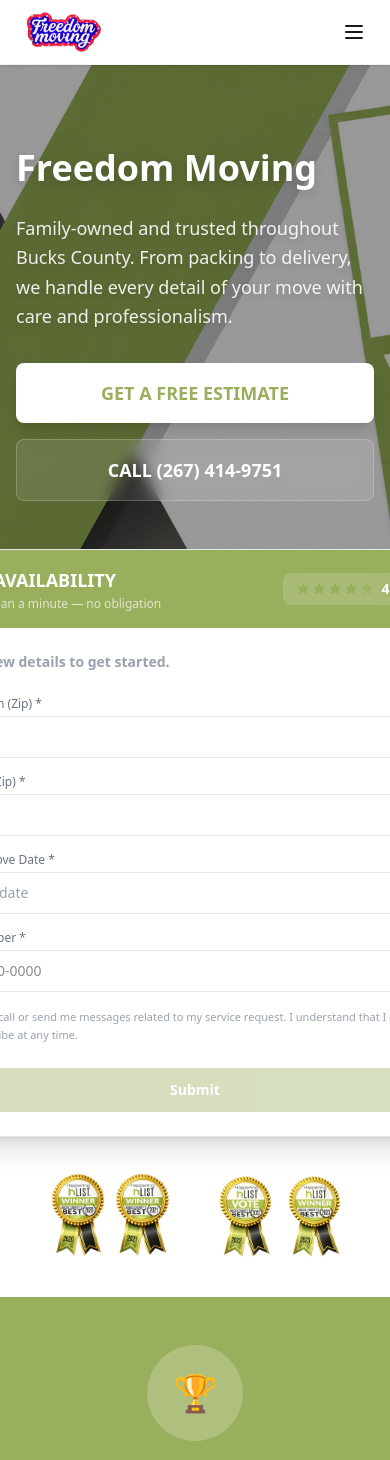
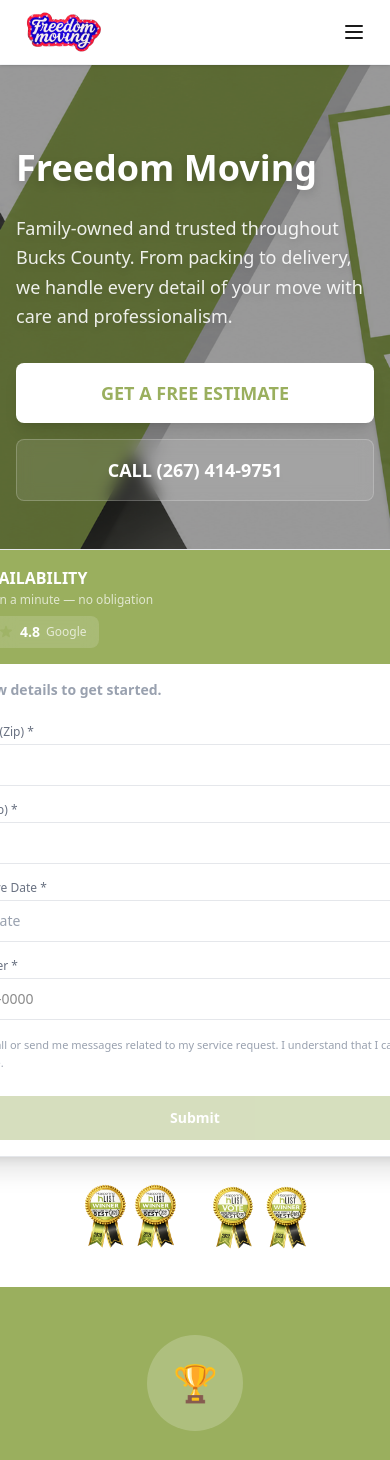
Before and after one commit to jp05831/freedommoversnew, a Next.js app: page / in a window 390 px wide. Shown: the top 1460 px of the page. Built offline with nearby package versions, Linux system fonts and the light colour scheme.

Commit message:
Fix mobile responsiveness - EstimateWizard width, header, padding, award images

```diff
--- a/src/app/page.tsx
+++ b/src/app/page.tsx
@@ -79,16 +79,16 @@
         </div>
 
         {/* Tablet/Mobile: Awards below form */}
-        <div className="flex lg:hidden items-center justify-center gap-6 mt-8">
+        <div className="flex lg:hidden items-center justify-center gap-4 sm:gap-6 mt-6 sm:mt-8">
           <img
             src="/images/award20-21.png"
             alt="Best of Bucks County 2020-2021"
-            className="w-36 h-auto"
+            className="w-28 sm:w-36 h-auto"
           />
           <img
             src="/images/award22-23.png"
             alt="Best of Bucks County 2022-2023"
-            className="w-36 h-auto"
+            className="w-28 sm:w-36 h-auto"
           />
         </div>
       </div>
--- a/src/components/EstimateWizard.tsx
+++ b/src/components/EstimateWizard.tsx
@@ -88,7 +88,7 @@
 
   if (submitting) {
     return (
-      <div className="bg-white rounded-2xl shadow-xl border border-gray-200 -mt-8 relative z-10 max-w-2xl mx-auto overflow-hidden min-w-0" style={{ width: "580px", maxWidth: "100%" }}>
+      <div className="bg-white rounded-2xl shadow-xl border border-gray-200 -mt-8 relative z-10 w-full max-w-[580px] mx-auto overflow-hidden">
         <div className="flex flex-col items-center justify-center py-16">
           <div className="animate-bounce-slow mb-4">
             <svg viewBox="0 0 128 80" className="w-28 h-16" fill="none" xmlns="http://www.w3.org/2000/svg">
@@ -109,7 +109,7 @@
 
   if (submitted) {
     return (
-      <div className="bg-white rounded-2xl shadow-xl border border-gray-200 -mt-8 relative z-10 max-w-2xl mx-auto overflow-hidden min-w-0" style={{ width: "580px", maxWidth: "100%" }}>
+      <div className="bg-white rounded-2xl shadow-xl border border-gray-200 -mt-8 relative z-10 w-full max-w-[580px] mx-auto overflow-hidden">
         <div className="flex flex-col items-center justify-center py-14 px-6">
           <div className="w-16 h-16 rounded-full bg-green-100 flex items-center justify-center mb-5">
             <svg className="w-8 h-8 text-green-600" fill="none" stroke="currentColor" viewBox="0 0 24 24">
@@ -130,15 +130,15 @@
     : "";
 
   return (
-    <div className="bg-white rounded-2xl shadow-xl border border-gray-200 -mt-8 relative z-10 max-w-2xl mx-auto overflow-hidden min-w-0" style={{ width: "580px", maxWidth: "100%" }}>
+    <div className="bg-white rounded-2xl shadow-xl border border-gray-200 -mt-8 relative z-10 w-full max-w-[580px] mx-auto overflow-hidden">
       {/* Header */}
-      <div className="bg-primary px-6 py-4">
-        <div className="flex items-center justify-between">
+      <div className="bg-primary px-4 sm:px-6 py-4">
+        <div className="flex flex-col sm:flex-row sm:items-center sm:justify-between gap-2">
           <div>
-            <h2 className="text-white font-bold text-lg">CHECK AVAILABILITY</h2>
+            <h2 className="text-white font-bold text-base sm:text-lg">CHECK AVAILABILITY</h2>
             <p className="text-white/70 text-xs mt-0.5">Takes less than a minute — no obligation</p>
           </div>
-          <div className="flex items-center gap-1.5 bg-white/15 backdrop-blur rounded-lg px-3 py-1.5">
+          <div className="flex items-center gap-1.5 bg-white/15 backdrop-blur rounded-lg px-3 py-1.5 w-fit">
             <div className="flex">
               {[1, 2, 3, 4, 5].map((i) => (
                 <svg key={i} className={`w-4 h-4 ${i <= 4 ? "text-accent" : "text-accent/60"}`} fill="currentColor" viewBox="0 0 20 20">
@@ -152,7 +152,7 @@
         </div>
       </div>
 
-      <div className="p-6 lg:p-8">
+      <div className="p-4 sm:p-6 lg:p-8">
         <p className="text-gray-400 text-sm font-bold mb-6">Tell us a few details to get started.</p>
 
         <div className="space-y-4">
```
